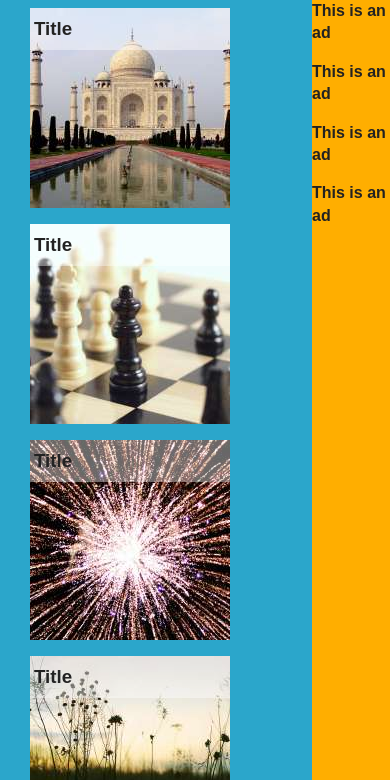
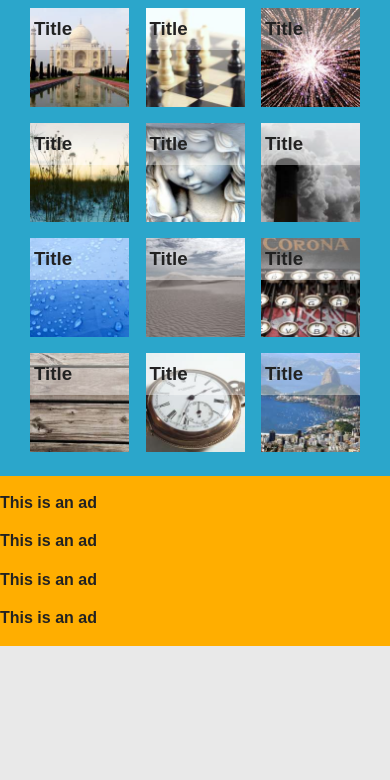
Before and after one commit to nguyen-tran-qk/metropolia-assignment-imageList, a plain HTML site: page index.html in a window 390 px wide. Shown: the part 116-896 px from the top of the page. After the commit the page ends 844 px from the top, so only its background shows below. Drawn offline with Linux system fonts and the light colour scheme.

Commit message:
update media queries

```diff
--- a/css/main.css
+++ b/css/main.css
@@ -30,16 +30,17 @@ main > ul {
     flex-wrap: wrap;
 }
 
-main > ul li {
+main > ul > li {
     margin: 8px 0;
+    width: 30%;
 }
 
-main > ul li figure {
+main > ul > li figure {
     margin: 0;
     position: relative;
 }
 
-main > ul li figure figcaption {
+main > ul > li figure figcaption {
     position: absolute;
     top: 0;
     right: 0;
@@ -48,8 +49,19 @@ main > ul li figure figcaption {
     background-color: rgba(255, 255, 255, 0.4);
 }
 
-main > ul li figure figcaption > h3 {
+main > ul > li figure figcaption > h3 {
     margin: 0;
+}
+
+main > ul > li figure img {
+    width: 100%;
+}
+
+@media only screen and (max-width: 800px) {
+    main, aside {
+        flex: none;
+        width: 100%;
+    }
 }
 
 /*! HTML5 Boilerplate v5.0 | MIT License | http://h5bp.com/ */
```
